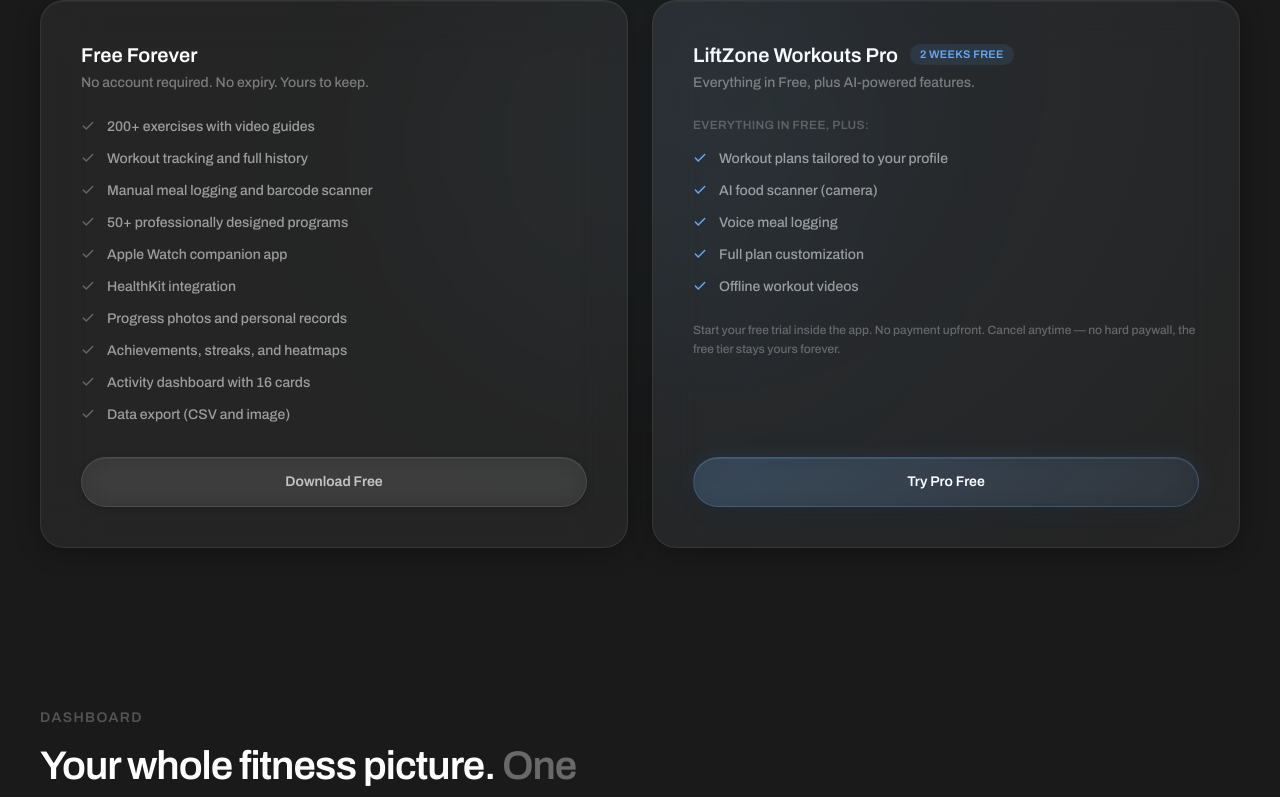
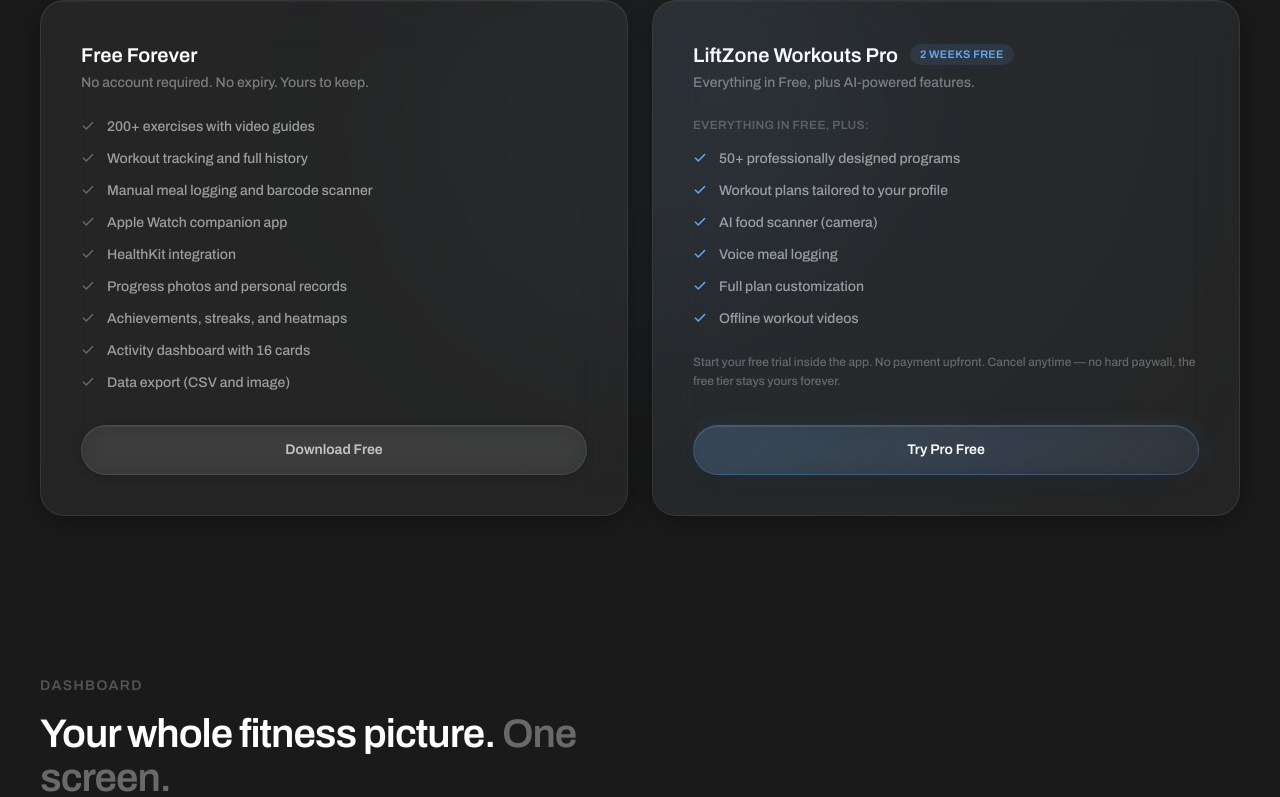
Before and after one commit to Lvadimm/liftzone-landing, a React (Vite) app: page / in a window 1280 px wide. Shown: the part 6387-7184 px from the top of the page. Built offline with nearby package versions, Linux system fonts and the light colour scheme.

Commit message:
fix: move 50+ programs from free to Pro features list
Programs require active subscription or trial — was incorrectly
listed as a free feature.

```diff
--- a/src/components/Pricing.jsx
+++ b/src/components/Pricing.jsx
@@ -4,7 +4,6 @@
   "200+ exercises with video guides",
   "Workout tracking and full history",
   "Manual meal logging and barcode scanner",
-  "50+ professionally designed programs",
   "Apple Watch companion app",
   "HealthKit integration",
   "Progress photos and personal records",
@@ -14,6 +13,7 @@
 ];
 
 const proFeatures = [
+  "50+ professionally designed programs",
   "Workout plans tailored to your profile",
   "AI food scanner (camera)",
   "Voice meal logging",
```
